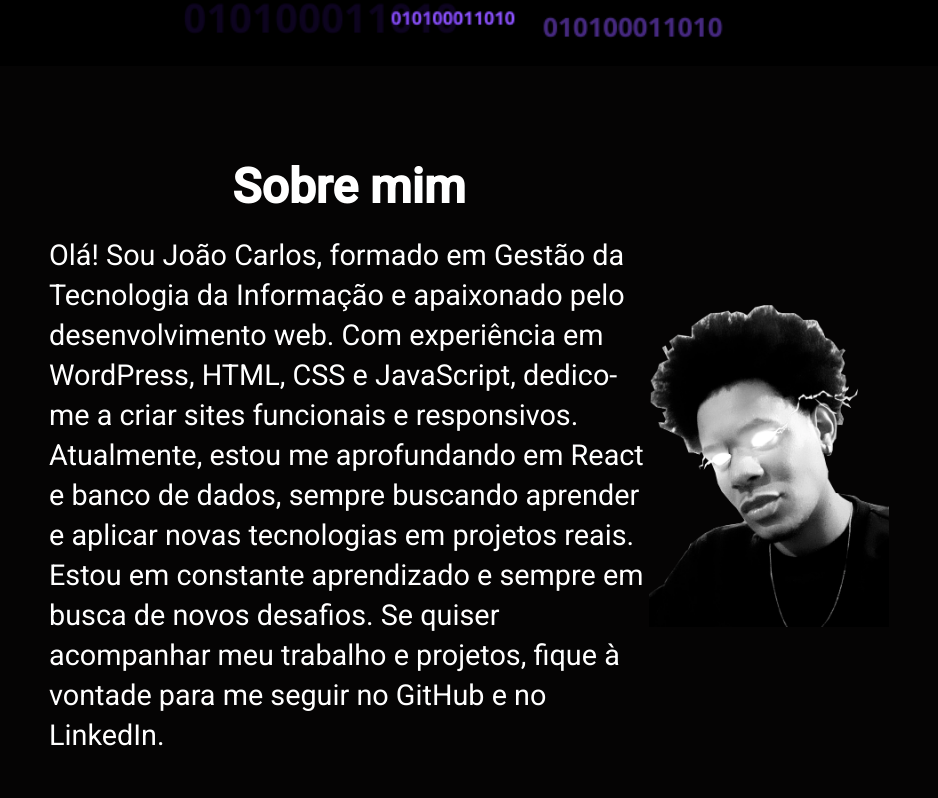
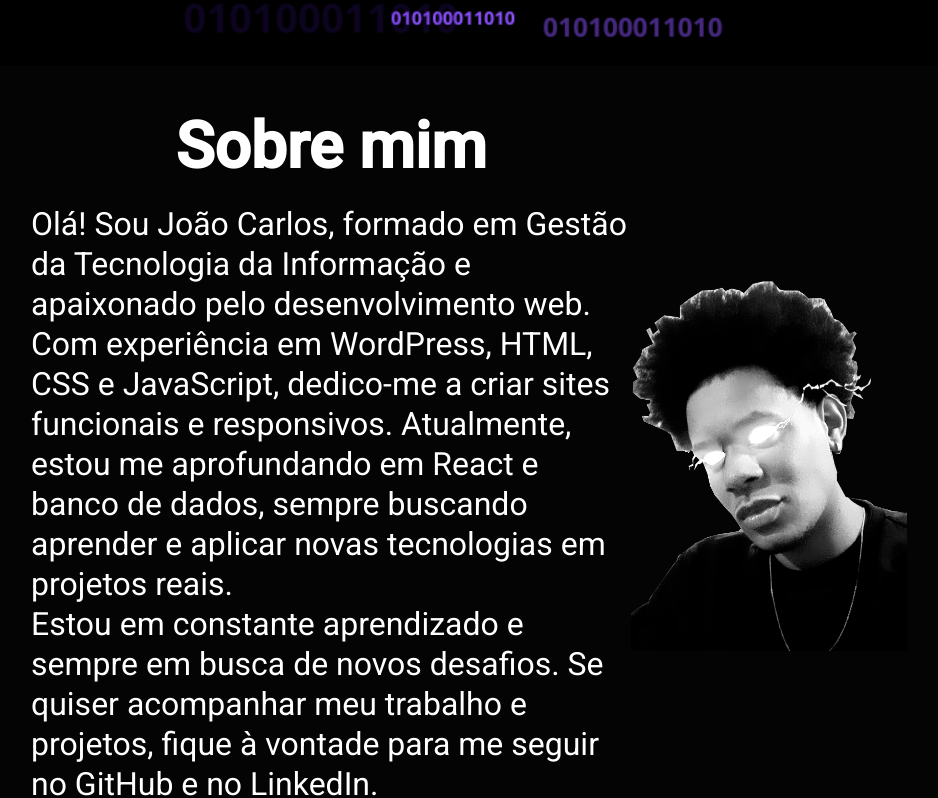
Before and after one commit to Jo4ocarlos/Meu-Mundo, a plain HTML site: page Meu-Mundo/index.html in a window 1280 px wide. Shown: the part 734-1532 px from the top of the page, without its empty margins (171-1109 px from the left). Drawn offline with nearby package versions, Linux system fonts and the light colour scheme.

Commit message:
Update mediaQuery.css

```diff
--- a/Meu-Mundo/css/mediaQuery.css
+++ b/Meu-Mundo/css/mediaQuery.css
@@ -1,3 +1,18 @@
+@media screen and (min-width:1000px) {
+    .sobre-mim_titulo {
+        font-size: 3em;
+    }
+
+    .sobre-mim_texto {
+        font-size: 1.8em;
+    }
+
+    .carousel {
+        height: 700px;
+        perspective: 2200px;
+    }
+
+}
 @media screen and (min-width:880px) {
     .cabecalho{
         background: none;
@@ -63,16 +78,16 @@
     }
 
     .sobre-mim_titulo {
-        font-size: 3em;
+        font-size: 4em;
     }
 
     .sobre-mim_texto {
-        font-size: 1.8em;
+        font-size: 2em;
     }
 
     .sobre-mim img {
         display: block;
-        max-width: 20%;
+        max-width: 23%;
     }
 
     /*estilos da seção de Habilidades*/
```
